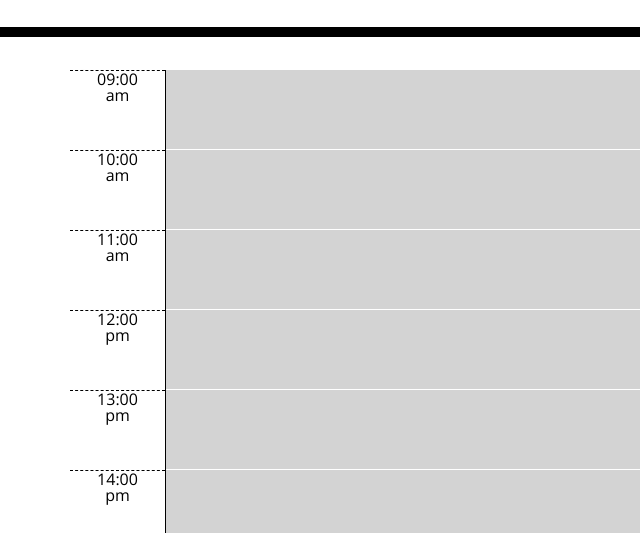
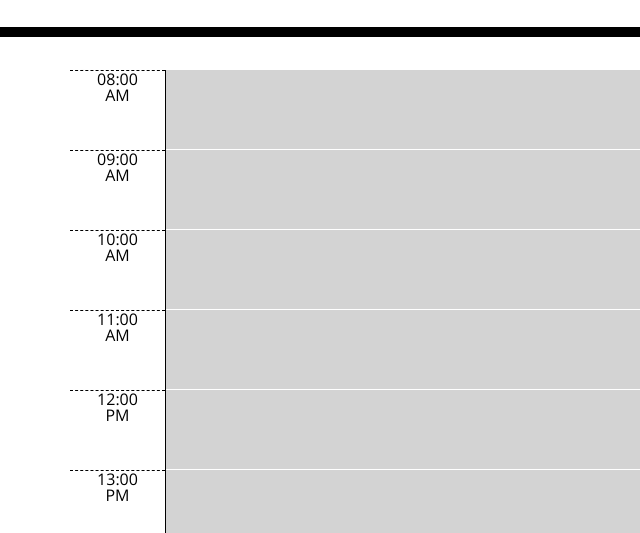
Before and after one commit to zzangu0215/BootCamp-Homework5-Work_Day_Scheduler, a plain HTML site: page index.html in a window 1280 px wide. Shown: the part 267-800 px from the top of the page, 0-640 px from the left. Drawn offline with nearby package versions, Linux system fonts and the light colour scheme.

Commit message:
Fix Some Minor Bugs, Final Submission

```diff
--- a/assets/script.js
+++ b/assets/script.js
@@ -1,7 +1,7 @@
 // declare global variables
 
 // Set the beginning hour to be 8AM
-var hourBeginning = moment().startOf('day').add(8,'h');
+var hourBeginning = moment().startOf('day').add(7,'h');
 // totalHours = 8AM to 6PM = 11 hours
 var totalHours = 11;
 // Get current hour
@@ -20,9 +20,9 @@ function displayToday() {
 function fillTimeTable() {
 
     for (var hour = 0; hour < totalHours; hour++) {
-        var realHour = hour + 9;
+        var realHour = hour + 8;
         // add one hour while iterating for loop
-        timeTableElement = hourBeginning.add(1,'h').format('HH:mm a');
+        timeTableElement = hourBeginning.add(1,'h').format('HH:mm A');
 
         // determine the currentState based on the conditions
         if (currentHour == realHour) {
@@ -42,7 +42,7 @@ function fillTimeTable() {
                 </button>
             </div>`;
 
-        $("#addAll").append(appendBlock);
+        $(".container").append(appendBlock);
 
     }
 
@@ -62,7 +62,7 @@ function saveSchedule() {
 function loadSchedule() {
 
     for (var hour = 0; hour < totalHours; hour++) {
-        var realHour = hour + 9;
+        var realHour = hour + 8;
         var loadedSchedule = localStorage.getItem(`hour-${realHour}`);
 
         $(`.${realHour}`).val(loadedSchedule);
--- a/index.html
+++ b/index.html
@@ -28,8 +28,7 @@
       <p class="lead">A simple calendar app for scheduling your work day</p>
       <p id="currentDay" class="lead"></p>
     </header>
-    <div class="container" id="addAll">
-    </div>
+    <div class="container"></div>
     <script src="https://code.jquery.com/jquery-3.4.1.min.js"></script>
     <script src="https://cdnjs.cloudflare.com/ajax/libs/moment.js/2.24.0/moment.min.js"></script>
 
```
